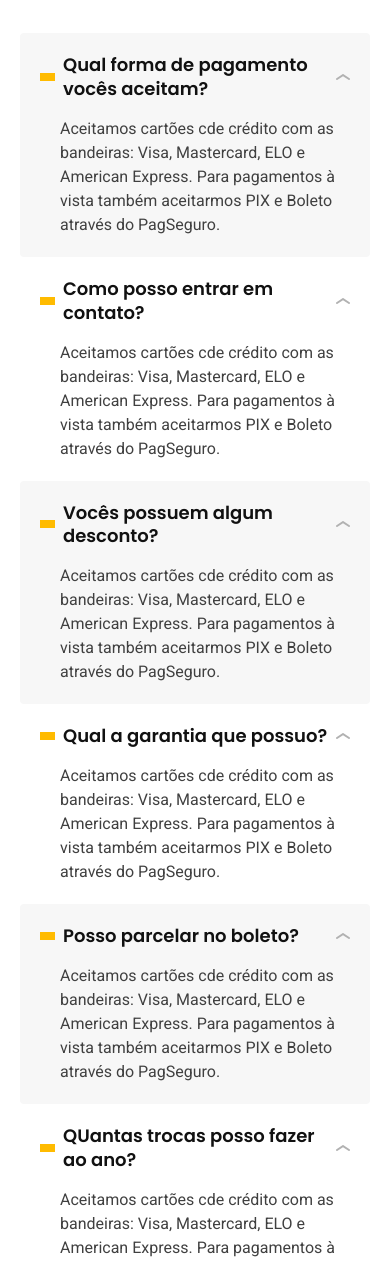
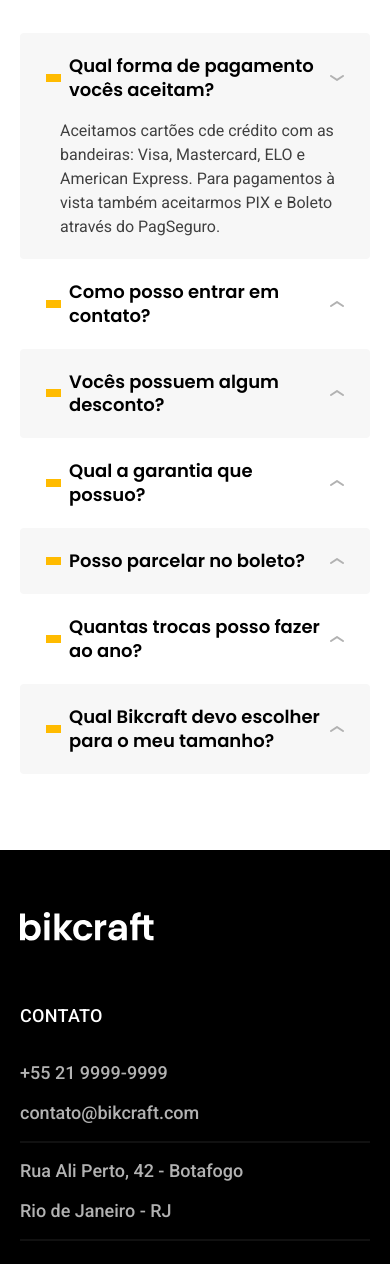
Before and after one commit to Talles311/bikcraft, a plain HTML site: page seguros.html in a window 390 px wide. Shown: the part 2634-3898 px from the top of the page. Drawn offline with Linux system fonts and the light colour scheme.

Commit message:
adicionados novas funções para botoes em perguntas frequentes

```diff
--- a/css/seguros/perguntas.css
+++ b/css/seguros/perguntas.css
@@ -20,15 +20,19 @@
 
 }
 
-.perguntas dt {
+.perguntas button {
       display: grid;
       grid-template-columns: auto 1fr auto;
       align-items: center;
       gap: 8px;
       cursor: pointer;
+      border: none;
+      background: none;
+      width: 100%;
+      text-align: left;
     }
 
-.perguntas dt::before {
+.perguntas button::before {
           content: "";
           display: inline-block;
           width: 15px;
@@ -37,7 +41,7 @@
 
         }
 
-.perguntas dt::after {
+.perguntas button::after {
     content: "";
     display: inline-block;
     width: 14px;
@@ -46,8 +50,17 @@
     transition: 0.3s;
 }
 
-.perguntas dt:hover::after {
+.perguntas button:hover::after,
+.perguntas button[aria-expanded="true"]::after {
               transform: rotate(180deg);
+}
+
+.perguntas dd {
+    display: none;
+}
+
+.perguntas dd.ativa {
+    display: block;
 
 }
 
--- a/js/script.js
+++ b/js/script.js
@@ -14,6 +14,7 @@
     }
 
 // Ativar uma função para cada um dos links
+
 links.forEach(ativarLink);
 
 // Ativar itens do orçamento
@@ -27,3 +28,24 @@
   }
 
  parametros.forEach(ativarProduto);
+
+ // perguntas frequentes
+
+const perguntas = document.querySelectorAll(".perguntas button")
+
+function ativarPergunta(event) {
+     const pergunta = event.currentTarget;
+     const controls = pergunta.getAttribute("aria-controls");
+     const resposta = document.getElementById(controls);
+
+     resposta.classList.toggle("ativa");
+     const ativa = resposta.classList.contains("ativa");
+     pergunta.setAttribute("aria-expanded", ativa);
+
+}
+
+function eventosPerguntas(pergunta) {
+            pergunta.addEventListener("click", ativarPergunta);
+}
+
+perguntas.forEach(eventosPerguntas);
--- a/seguros.html
+++ b/seguros.html
@@ -127,32 +127,32 @@
     <h2 class="font-1-xxl">perguntas frequentes<span class="cor-p1">.</span></h2>
       <dl>
           <div>
-              <dt class="font-1-m-b">Qual forma de pagamento vocês aceitam?</dt>
-              <dd class="font-2-s cor-9">Aceitamos cartões cde crédito com as bandeiras: Visa, Mastercard, ELO e American Express. Para pagamentos à vista também aceitarmos PIX e Boleto através do PagSeguro.</dd>
+              <dt ><button class="font-1-m-b" aria-controls="pergunta1" aria-expanded="true">Qual forma de pagamento vocês aceitam?</button></dt>
+              <dd id="pergunta1" class="font-2-s cor-9 ativa">Aceitamos cartões cde crédito com as bandeiras: Visa, Mastercard, ELO e American Express. Para pagamentos à vista também aceitarmos PIX e Boleto através do PagSeguro.</dd>
           </div>
           <div>
-            <dt class="font-1-m-b">Como posso entrar em contato?</dt>
-            <dd class="font-2-s cor-9">Aceitamos cartões cde crédito com as bandeiras: Visa, Mastercard, ELO e American Express. Para pagamentos à vista também aceitarmos PIX e Boleto através do PagSeguro.</dd>
+            <dt ><button class="font-1-m-b" aria-controls="pergunta2" aria-expanded="false">Como posso entrar em contato?</button></dt>
+            <dd id="pergunta2" class="font-2-s cor-9">Aceitamos cartões cde crédito com as bandeiras: Visa, Mastercard, ELO e American Express. Para pagamentos à vista também aceitarmos PIX e Boleto através do PagSeguro.</dd>
         </div>
         <div>
-            <dt class="font-1-m-b">Vocês possuem algum desconto?</dt>
-            <dd class="font-2-s cor-9">Aceitamos cartões cde crédito com as bandeiras: Visa, Mastercard, ELO e American Express. Para pagamentos à vista também aceitarmos PIX e Boleto através do PagSeguro.</dd>
+            <dt ><button class="font-1-m-b" aria-controls="pergunta3" aria-expanded="false">Vocês possuem algum desconto?</button></dt>
+            <dd id="pergunta3" class="font-2-s cor-9">Aceitamos cartões cde crédito com as bandeiras: Visa, Mastercard, ELO e American Express. Para pagamentos à vista também aceitarmos PIX e Boleto através do PagSeguro.</dd>
         </div>
         <div>
-            <dt class="font-1-m-b">Qual a garantia que possuo?</dt>
-            <dd class="font-2-s cor-9">Aceitamos cartões cde crédito com as bandeiras: Visa, Mastercard, ELO e American Express. Para pagamentos à vista também aceitarmos PIX e Boleto através do PagSeguro.</dd>
+            <dt ><button class="font-1-m-b" aria-controls="pergunta4" aria-expanded="false">Qual a garantia que possuo?</button></dt>
+            <dd id="pergunta4" class="font-2-s cor-9">Aceitamos cartões cde crédito com as bandeiras: Visa, Mastercard, ELO e American Express. Para pagamentos à vista também aceitarmos PIX e Boleto através do PagSeguro.</dd>
         </div>
         <div>
-            <dt class="font-1-m-b">Posso parcelar no boleto?</dt>
-            <dd class="font-2-s cor-9">Aceitamos cartões cde crédito com as bandeiras: Visa, Mastercard, ELO e American Express. Para pagamentos à vista também aceitarmos PIX e Boleto através do PagSeguro.</dd>
+            <dt ><button class="font-1-m-b" aria-controls="pergunta5" aria-expanded="false">Posso parcelar no boleto?</button></dt>
+            <dd id="pergunta5" class="font-2-s cor-9">Aceitamos cartões cde crédito com as bandeiras: Visa, Mastercard, ELO e American Express. Para pagamentos à vista também aceitarmos PIX e Boleto através do PagSeguro.</dd>
         </div>
         <div>
-            <dt class="font-1-m-b">QUantas trocas posso fazer ao ano?</dt>
-            <dd class="font-2-s cor-9">Aceitamos cartões cde crédito com as bandeiras: Visa, Mastercard, ELO e American Express. Para pagamentos à vista também aceitarmos PIX e Boleto através do PagSeguro.</dd>
+            <dt ><button class="font-1-m-b" aria-controls="pergunta6" aria-expanded="false">Quantas trocas posso fazer ao ano?</button></dt>
+            <dd id="pergunta6" class="font-2-s cor-9">Aceitamos cartões cde crédito com as bandeiras: Visa, Mastercard, ELO e American Express. Para pagamentos à vista também aceitarmos PIX e Boleto através do PagSeguro.</dd>
         </div>
         <div>
-            <dt class="font-1-m-b">Qual Bikcraft devo escolher para o meu tamanho?</dt>
-            <dd class="font-2-s cor-9">Aceitamos cartões cde crédito com as bandeiras: Visa, Mastercard, ELO e American Express. Para pagamentos à vista também aceitarmos PIX e Boleto através do PagSeguro.</dd>
+            <dt ><button class="font-1-m-b" aria-controls="pergunta7" aria-expanded="false">Qual Bikcraft devo escolher para o meu tamanho?</button></dt>
+            <dd id="pergunta7" class="font-2-s cor-9">Aceitamos cartões cde crédito com as bandeiras: Visa, Mastercard, ELO e American Express. Para pagamentos à vista também aceitarmos PIX e Boleto através do PagSeguro.</dd>
         </div>
 
       </dl>
```
